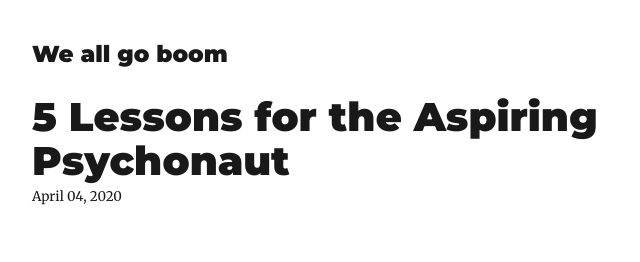
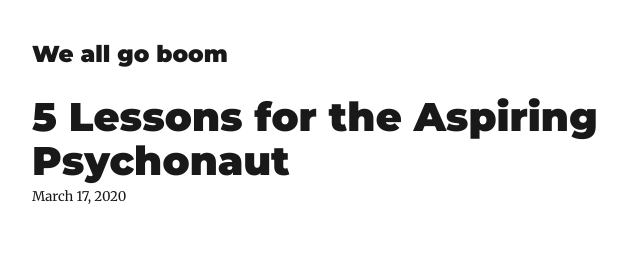
Before and after one commit to wcbudz/weallgoboom, a Gatsby site: page /5-lessons-for-the-aspiring-psychonaut/ in a window 1280 px wide. Shown: the top 262 px of the page, 293-933 px from the left. Built offline with nearby package versions, Linux system fonts and the light colour scheme; Gatsby itself is replaced by a stand-in of ours; some packages are replaced by stand-ins of ours.

Commit message:
Update from Forestry.io Walter Budzian updated content/blog/5-lessons-for-the-aspiring-psychonaut.md

```diff
--- a/content/blog/5-lessons-for-the-aspiring-psychonaut.md
+++ b/content/blog/5-lessons-for-the-aspiring-psychonaut.md
@@ -1,6 +1,6 @@
 ---
 title: 5 Lessons for the Aspiring Psychonaut
-date: 2020-04-04T04:00:00Z
+date: 2020-03-17T04:00:00Z
 description: A guide for journeys in the Dao of the psychonaut
 
 ---
```
